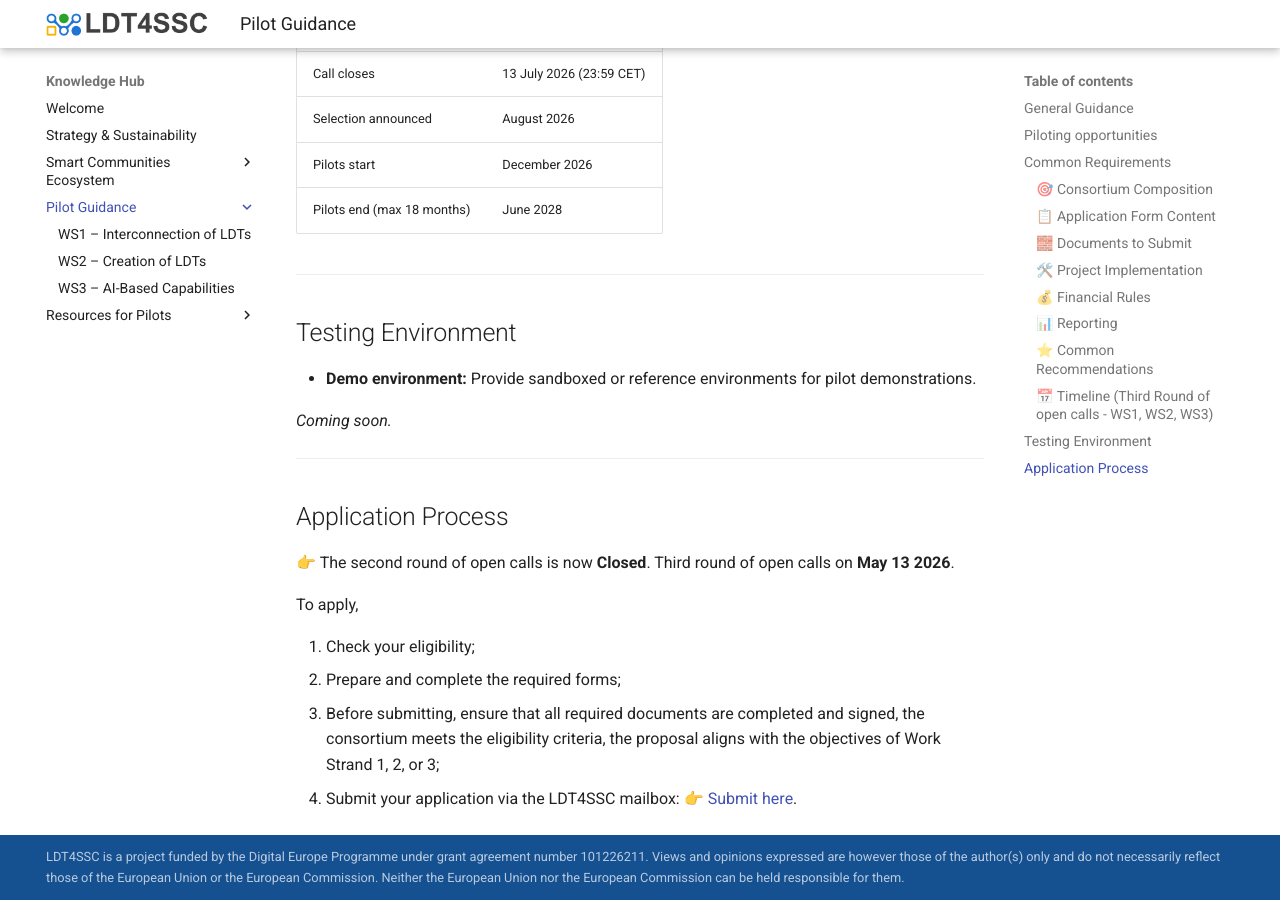
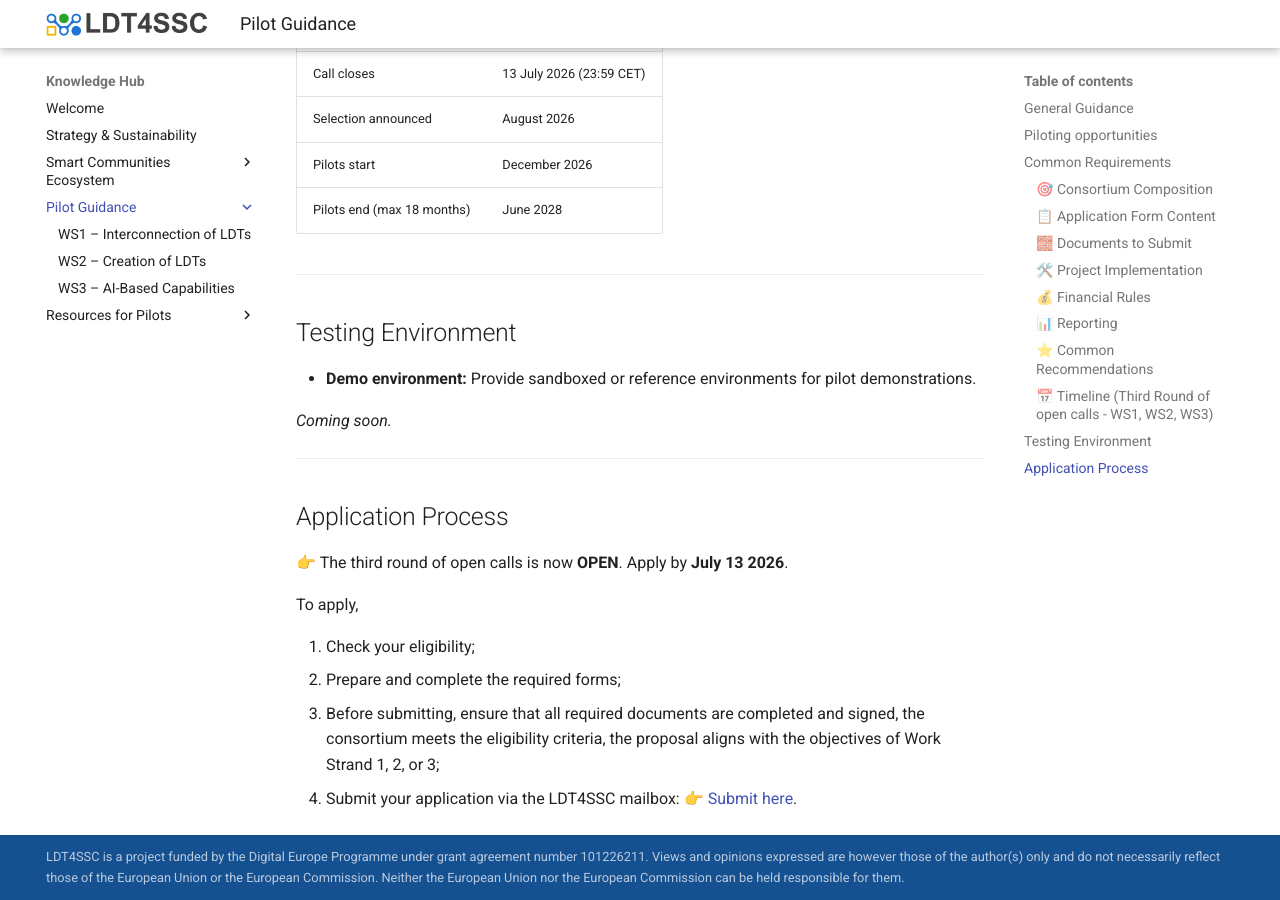
Before and after one commit to ldt4ssc/ldt4ssc.github.io, an MkDocs documentation site: the page built from docs/guidance_content/index.md, in a window 1280 px wide and 900 px high, scrolled down 4383 px. Built offline with MkDocs 1.6.1 and Material for MkDocs 9.7.7, drawn with Linux system fonts in a browser that asks for light colours.

Commit message:
update: new round

```diff
--- a/docs/guidance_content/index.md
+++ b/docs/guidance_content/index.md
@@ -205,7 +205,7 @@ This page summarises requirements **shared across WS1, WS2, and WS3**. For work-
 
 ## Application Process
 
-👉 The second round of open calls is now **Closed**. Third round of open calls on **May 13 2026**.
+👉 The third round of open calls is now **OPEN**. Apply by **July 13 2026**.
 
 To apply,
 
```
Also changed, not shown: docs/guidance_content/ws1.md (+1 -1 lines), docs/guidance_content/ws2.md (+1 -1 lines), docs/guidance_content/ws3.md (+1 -1 lines).
